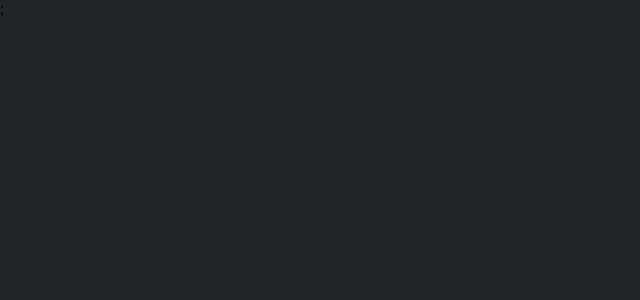
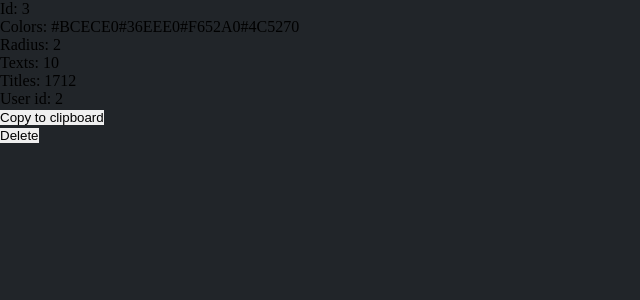
Before and after one commit to kenzieColors/nicole_equipe2_varify, a React (Vite) app: page /dashboard in a window 1280 px wide. Shown: the top 300 px of the page, without its empty margins (0-640 px from the left). Built offline with nearby package versions, Linux system fonts and the light colour scheme.

Commit message:
Feat: Add user dashboard

```diff
--- /dev/null
+++ b/src/components/UserSavedVars/UserSavedVarsCard/index.tsx
@@ -0,0 +1,20 @@
+import { IUserSavedVars } from "../../../providers/@types";
+
+const UserSavedVarsCard = (savedVar: IUserSavedVars) => {
+  return (
+    <div>
+      <p>Id: {savedVar.id}</p>
+      <p>Colors: {savedVar.colors}</p>
+      <p>Radius: {savedVar.radius}</p>
+      <p>Texts: {savedVar.texts}</p>
+      <p>Titles: {savedVar.titles}</p>
+      <p>User id: {savedVar.userId}</p>
+
+      <button>Copy to clipboard</button>
+      <br />
+      <button>Delete</button>
+    </div>
+  );
+};
+
+export default UserSavedVarsCard;
--- /dev/null
+++ b/src/components/UserSavedVars/index.tsx
@@ -0,0 +1,24 @@
+import { useContext, useEffect } from "react";
+import { IUserSavedVars } from "../../providers/@types";
+import { UserContext } from "../../providers/UserContext";
+import { VarContext } from "../../providers/VarContext";
+import UserSavedVarsCard from "./UserSavedVarsCard";
+
+const UserSavedVars = () => {
+  const { requestUserSavedVars, userVars } = useContext(VarContext);
+  const { user } = useContext(UserContext);
+
+  // useEffect(() => {
+  //   user ? requestUserSavedVars(user.id) : null;
+  // }, []);
+
+  return (
+    <div>
+      {userVars.map((savedVar: IUserSavedVars) => {
+        console.log(savedVar);
+        return <UserSavedVarsCard {...savedVar} />;
+      })}
+    </div>
+  );
+};
+export default UserSavedVars;
--- a/src/pages/DashboardPage/index.tsx
+++ b/src/pages/DashboardPage/index.tsx
@@ -1,3 +1,31 @@
-const DashboardPage = () => <div></div>;
+import Header from "../../components/Header";
+import { LogoLink, TopLink } from "../../components/Header/style";
+import varify from "../../assets/varify.png";
+import UserSavedVars from "../../components/UserSavedVars";
+
+const DashboardPage = () => {
+  return (
+    <>
+      {/* <Header>
+        <div className="container">
+          <div>
+            <LogoLink to="/">
+              <img src={varify} alt="" className="logo" />
+            </LogoLink>
+          </div>
+
+          <nav>
+            <TopLink href="/register">Cadastre-se</TopLink>
+            <TopLink href="/login">Login</TopLink>
+          </nav>
+        </div>
+      </Header> */}
+
+      <section>
+        <UserSavedVars />
+      </section>
+    </>
+  );
+};
 
 export default DashboardPage;
--- a/src/providers/VarContext/index.tsx
+++ b/src/providers/VarContext/index.tsx
@@ -1,10 +1,26 @@
 import { createContext, useState } from "react";
-import { IVarContext, IVarContextProps, IVariables } from "../@types";
+import { api } from "../../services/api";
+import {
+  IUserSavedVars,
+  IVarContext,
+  IVarContextProps,
+  IVariables,
+} from "../@types";
 
 export const VarContext = createContext({} as IVarContext);
 
 export const VarProvider = ({ children }: IVarContextProps) => {
   const [variables, setVariables] = useState<IVariables>({});
+  const [userVars, setUserVars] = useState<IUserSavedVars[]>([
+    {
+      userId: 2,
+      colors: ["#BCECE0", "#36EEE0", "#F652A0", "#4C5270"],
+      titles: [17, 12],
+      texts: [10],
+      radius: [2],
+      id: 3,
+    },
+  ]);
 
   const changeVariables = (id: string, value: string | number) => {
     if (id == "primary") {
@@ -69,6 +85,14 @@ export const VarProvider = ({ children }: IVarContextProps) => {
     return varResult;
   };
 
+  const requestUserSavedVars = async (userId: number) => {
+    try {
+      const response = await api.get(`/favorites?userId=${userId}`);
+    } catch (error) {
+      console.error(error);
+    }
+  };
+
   console.log(globalVarGenerator());
   return (
     <VarContext.Provider
@@ -76,6 +100,9 @@ export const VarProvider = ({ children }: IVarContextProps) => {
         variables,
         changeVariables,
         globalVarGenerator,
+        userVars,
+        setUserVars,
+        requestUserSavedVars,
       }}
     >
       {children}
```
Also changed, not shown: src/App.tsx (+6 -6 lines), src/providers/@types.ts (+12 -0 lines).
